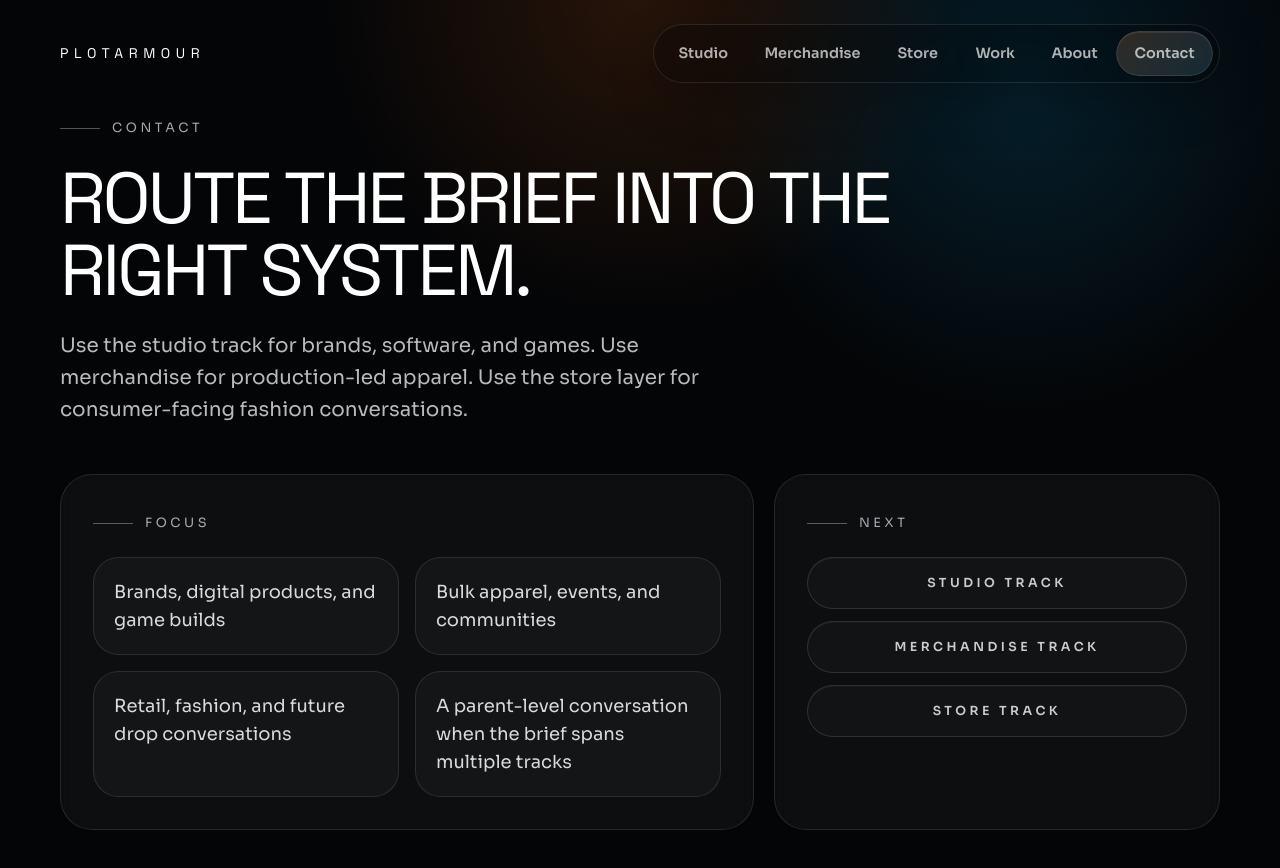
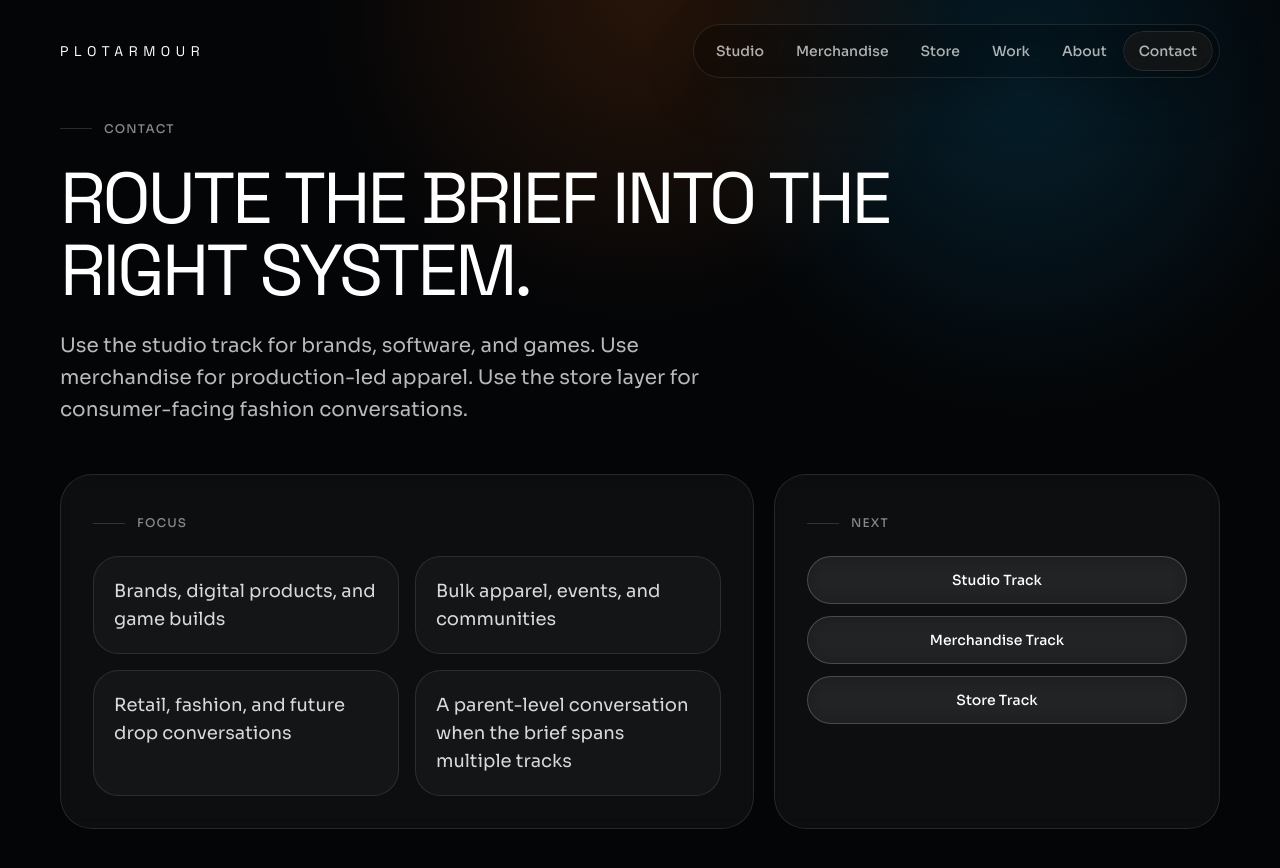
Before and after one commit to DivyomSharma/theplotarmour, a Next.js app: page /contact in a window 1280 px wide. Shown: the top 868 px of the page. Built offline with nearby package versions, Linux system fonts and the light colour scheme.

Commit message:
style: update theme to minimal apple-like dark mode

```diff
--- a/src/app/globals.css
+++ b/src/app/globals.css
@@ -1,14 +1,14 @@
 @import "tailwindcss";
 
 :root {
-  --background: #040507;
-  --surface: rgba(255, 255, 255, 0.06);
-  --surface-strong: rgba(255, 255, 255, 0.1);
-  --foreground: #f5f7fb;
-  --muted: rgba(226, 232, 240, 0.72);
-  --line: rgba(255, 255, 255, 0.1);
-  --accent: #f97316;
-  --accent-soft: rgba(249, 115, 22, 0.16);
+  --background: #000000;
+  --surface: rgba(255, 255, 255, 0.04);
+  --surface-strong: rgba(255, 255, 255, 0.08);
+  --foreground: #f5f5f7;
+  --muted: #86868b;
+  --line: rgba(255, 255, 255, 0.15);
+  --accent: #ffffff;
+  --accent-soft: rgba(255, 255, 255, 0.1);
 }
 
 * {
@@ -30,17 +30,15 @@ body {
   min-height: 100vh;
   margin: 0;
   color: var(--foreground);
-  font-family: var(--font-body), sans-serif;
+  font-family: var(--font-body), -apple-system, BlinkMacSystemFont, "Segoe UI", Roboto, Helvetica, Arial, sans-serif;
   overflow-x: hidden;
-  background:
-    radial-gradient(circle at top, rgba(30, 41, 59, 0.55), transparent 36%),
-    radial-gradient(circle at 80% 0%, rgba(249, 115, 22, 0.14), transparent 22%),
-    linear-gradient(180deg, #07090c 0%, #040507 100%);
+  background: var(--background);
+  /* Removed heavy gradients for a cleaner Apple look */
 }
 
 ::selection {
-  background: rgba(249, 115, 22, 0.3);
-  color: #fff7ed;
+  background: rgba(255, 255, 255, 0.2);
+  color: #ffffff;
 }
 
 a {
@@ -54,7 +52,7 @@ a {
 }
 
 .font-display {
-  font-family: var(--font-display), sans-serif;
+  font-family: var(--font-display), -apple-system, BlinkMacSystemFont, "Segoe UI", Roboto, Helvetica, Arial, sans-serif;
 }
 
 .section-shell {
@@ -66,41 +64,30 @@ a {
   display: inline-flex;
   align-items: center;
   gap: 0.75rem;
-  color: rgba(226, 232, 240, 0.72);
-  font-size: 0.8rem;
-  letter-spacing: 0.28em;
+  color: var(--muted);
+  font-size: 0.75rem;
+  font-weight: 500;
+  letter-spacing: 0.1em;
   text-transform: uppercase;
 }
 
 .section-label::before {
   content: "";
-  width: 2.5rem;
+  width: 2rem;
   height: 1px;
-  background: rgba(226, 232, 240, 0.35);
+  background: var(--line);
 }
 
+/* Apple style doesn't heavily use grain overlays, so we keep it empty or minimal */
 .grain-overlay {
   position: relative;
-}
-
-.grain-overlay::after {
-  content: "";
-  position: absolute;
-  inset: 0;
-  pointer-events: none;
-  opacity: 0.14;
-  background-image:
-    linear-gradient(transparent 0%, rgba(255, 255, 255, 0.05) 100%),
-    radial-gradient(circle at 20% 20%, rgba(255, 255, 255, 0.06) 0 0.5px, transparent 0.5px),
-    radial-gradient(circle at 80% 70%, rgba(255, 255, 255, 0.04) 0 0.6px, transparent 0.6px);
-  background-size: auto, 24px 24px, 18px 18px;
-  mix-blend-mode: screen;
 }
 
 .text-balance {
   text-wrap: balance;
 }
 
+/* Polished minimalistic Apple-like buttons */
 .cta-primary,
 .cta-secondary,
 .nav-pill-link {
@@ -109,130 +96,62 @@ a {
   align-items: center;
   justify-content: center;
   border-radius: 9999px;
-  min-height: 3.25rem;
-  padding: 0.8rem 1.5rem;
-  font-size: 0.78rem;
-  font-weight: 600;
-  letter-spacing: 0.28em;
-  text-transform: uppercase;
+  min-height: 3rem;
+  padding: 0 1.5rem;
+  font-size: 0.875rem;
+  font-weight: 500;
+  letter-spacing: normal;
   overflow: hidden;
-  isolation: isolate;
   transform: translateZ(0);
-  will-change: transform, box-shadow, background-color;
-  transition:
-    transform 220ms ease,
-    border-color 220ms ease,
-    background-color 220ms ease,
-    color 220ms ease,
-    box-shadow 220ms ease;
-}
-
-.cta-primary::before,
-.cta-secondary::before {
-  content: "";
-  position: absolute;
-  inset: 1px;
-  border-radius: inherit;
-  opacity: 0;
-  transition: opacity 260ms ease;
-  z-index: -2;
-}
-
-.cta-primary::after,
-.cta-secondary::after {
-  content: "";
-  position: absolute;
-  inset-block: -35%;
-  left: -55%;
-  width: 38%;
-  transform: translateX(0) skewX(-24deg);
-  background: linear-gradient(90deg, transparent, rgba(255, 255, 255, 0.38), transparent);
-  opacity: 0;
-  transition:
-    transform 620ms cubic-bezier(0.22, 1, 0.36, 1),
-    opacity 260ms ease;
-  z-index: -1;
+  transition: transform 200ms ease, background-color 200ms ease, color 200ms ease, border-color 200ms ease;
 }
 
 .cta-primary {
-  background: #f8fafc;
-  color: #05070a;
-  box-shadow:
-    0 14px 34px rgba(0, 0, 0, 0.22),
-    inset 0 1px 0 rgba(255, 255, 255, 0.6);
-}
-
-.cta-primary::before {
-  background: linear-gradient(135deg, rgba(255, 255, 255, 0.28), rgba(148, 163, 184, 0.06));
+  background: #ffffff;
+  color: #000000;
+  border: 1px solid transparent;
 }
 
 .cta-primary:hover {
-  transform: translateY(-1px) scale(1.02);
-  background: #ffffff;
-  box-shadow:
-    0 20px 44px rgba(0, 0, 0, 0.28),
-    0 0 0 1px rgba(255, 255, 255, 0.12),
-    inset 0 1px 0 rgba(255, 255, 255, 0.8);
+  transform: scale(1.02);
+  background: #f5f5f7;
 }
 
 .cta-secondary {
-  border: 1px solid rgba(255, 255, 255, 0.12);
-  background: rgba(255, 255, 255, 0.025);
-  color: rgba(255, 255, 255, 0.78);
-  box-shadow: inset 0 1px 0 rgba(255, 255, 255, 0.03);
-}
-
-.cta-secondary::before {
-  background: linear-gradient(135deg, rgba(14, 165, 233, 0.08), rgba(249, 115, 22, 0.08));
+  border: 1px solid rgba(255, 255, 255, 0.2);
+  background: rgba(255, 255, 255, 0.05);
+  color: #ffffff;
+  backdrop-filter: blur(10px);
 }
 
 .cta-secondary:hover {
-  border-color: rgba(255, 255, 255, 0.24);
-  background: rgba(255, 255, 255, 0.04);
-  color: #ffffff;
-  transform: translateY(-1px);
-  box-shadow:
-    0 18px 34px rgba(0, 0, 0, 0.2),
-    inset 0 1px 0 rgba(255, 255, 255, 0.06);
-}
-
-.cta-primary:hover::before,
-.cta-secondary:hover::before {
-  opacity: 1;
-}
-
-.cta-primary:hover::after,
-.cta-secondary:hover::after {
-  opacity: 1;
-  transform: translateX(360%) skewX(-24deg);
+  background: rgba(255, 255, 255, 0.1);
+  border-color: rgba(255, 255, 255, 0.3);
 }
 
 .cta-primary:active,
 .cta-secondary:active,
 .nav-pill-link:active {
-  transform: scale(0.985);
+  transform: scale(0.97);
 }
 
 .nav-pill-link {
-  min-height: 2.8rem;
-  padding: 0.7rem 1.15rem;
-  font-size: 0.9rem;
-  font-weight: 600;
-  letter-spacing: 0;
-  text-transform: none;
+  min-height: 2.5rem;
+  padding: 0 1rem;
+  font-size: 0.875rem;
+  font-weight: 500;
 }
 
 .nav-pill-link:hover {
-  transform: translateY(-1px);
+  background: rgba(255, 255, 255, 0.08);
 }
 
 .nav-pill-bg {
-  box-shadow:
-    0 14px 30px rgba(0, 0, 0, 0.28),
-    inset 0 1px 0 rgba(255, 255, 255, 0.08);
-  background:
-    linear-gradient(135deg, rgba(249, 115, 22, 0.12), rgba(14, 165, 233, 0.1)),
-    rgba(255, 255, 255, 0.07);
+  background: rgba(25, 25, 25, 0.7);
+  backdrop-filter: blur(20px);
+  -webkit-backdrop-filter: blur(20px);
+  border: 1px solid rgba(255, 255, 255, 0.1);
+  box-shadow: 0 4px 24px rgba(0, 0, 0, 0.4);
 }
 
 html.lenis,
@@ -263,6 +182,7 @@ html.lenis body {
   }
 }
 
+/* Minimal Custom Cursor */
 .custom-cursor-ring,
 .custom-cursor-core {
   position: fixed;
@@ -270,27 +190,19 @@ html.lenis body {
   left: 0;
   pointer-events: none;
   z-index: 120;
-  mix-blend-mode: screen;
 }
 
 .custom-cursor-ring {
-  backdrop-filter: blur(10px);
-  background:
-    linear-gradient(135deg, rgba(249, 115, 22, 0.12), rgba(14, 165, 233, 0.14)),
-    rgba(255, 255, 255, 0.02);
-  border: 1px solid rgba(255, 255, 255, 0.18);
-  box-shadow:
-    0 0 0 1px rgba(255, 255, 255, 0.04),
-    0 14px 30px rgba(0, 0, 0, 0.24),
-    0 0 38px rgba(14, 165, 233, 0.16);
+  backdrop-filter: blur(4px);
+  background: rgba(255, 255, 255, 0.05);
+  border: 1px solid rgba(255, 255, 255, 0.2);
+  border-radius: 50%;
 }
 
 .custom-cursor-core {
-  width: 0.5rem;
-  height: 0.5rem;
-  border-radius: 9999px;
-  background: #f8fafc;
-  box-shadow:
-    0 0 20px rgba(255, 255, 255, 0.45),
-    0 0 34px rgba(249, 115, 22, 0.24);
+  width: 0.4rem;
+  height: 0.4rem;
+  border-radius: 50%;
+  background: #ffffff;
+  box-shadow: 0 0 10px rgba(255, 255, 255, 0.5);
 }
```
